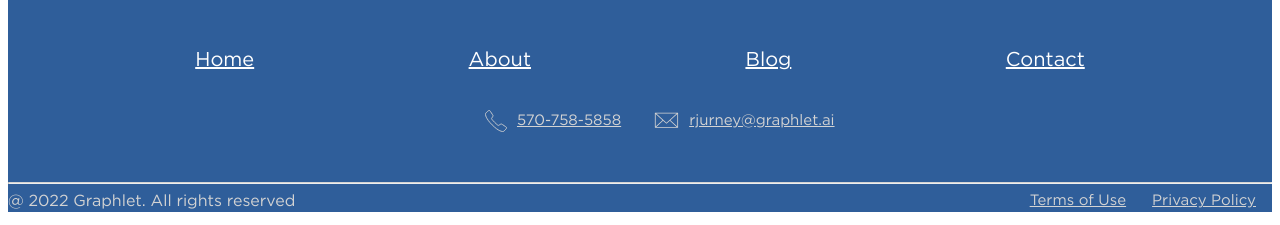
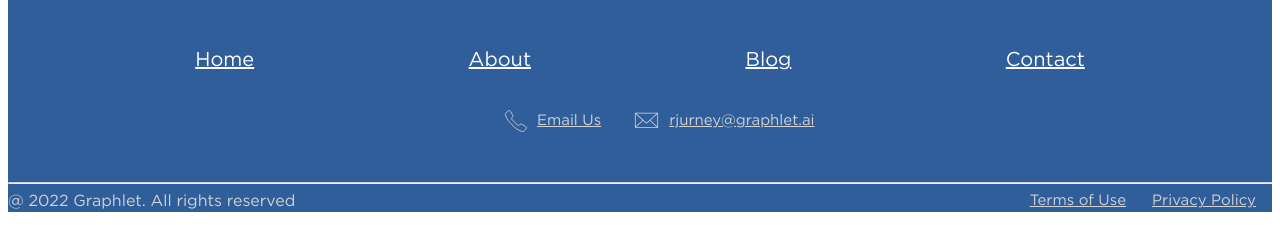
Before and after one commit to Graphlet-AI/graphlet-ai.github.io, a Jekyll site: the page built from 01_index.markdown, in a window 1280 px wide and 900 px high, scrolled down 14403 px. Shown: the part 672-897 px from the top of the window. Built offline with Jekyll 4.4.1, drawn with Linux system fonts in a browser that asks for light colours.

Commit message:
Update footer

```diff
--- a/_config.yml
+++ b/_config.yml
@@ -27,7 +27,7 @@
 url: "" # the base hostname & protocol for your site, e.g. http://example.com
 twitter_username: rjurney
 github_username: rjurney
-phone: 570-758-5858
+phone: Email Us
 
 # Build settings
 theme: minima
--- a/_includes/footer.html
+++ b/_includes/footer.html
@@ -1,35 +1,27 @@
-<link
-  rel="stylesheet"
-  type="text/css"
-  href="{{site.baseurl}}/assets/css/main.css"
-/>
+<link rel="stylesheet" type="text/css" href="{{site.baseurl}}/assets/css/main.css" />
 <footer class="site-footer h-card footer-bg">
     <data class="u-url" href="{{ '/' | relative_url }}"></data>
 
     <div class="wrapper">
         <div class="footer-col-wrapper">
-      <img
-        alt="Graphlet AI"
-        src="{{site.baseurl}}/assets/header/logo.png"
-        class="footer-logo"
-      />
+            <img alt="Graphlet AI" src="{{site.baseurl}}/assets/header/logo.png" class="footer-logo" />
         </div>
         <div class="footer-col-wrapper footer-nav-list">
             <div class="footer-nav-item"><a href="/">Home</a></div>
-      <div class="footer-nav-item"><a href="/about">About</a></div>
-      <div class="footer-nav-item"><a href="/blog">Blog</a></div>
-      <div class="footer-nav-item"><a href="/contact">Contact</a></div>
+            <div class="footer-nav-item"><a href="/">About</a></div>
+            <div class="footer-nav-item"><a href="https://blog.graphlet.ai">Blog</a></div>
+            <div class="footer-nav-item"><a href="mailto:rjurney@graphlet.ai">Contact</a></div>
         </div>
 
         <div class="social-links">
             <ul class="custom-list">
                 <li>
                     <span class="phone-icon"></span>
-          <a href="tel:{{site.phone}}">{{site.phone}}</a>
+                    <a href="mailto:rjurney@graphlet.ai">{{site.phone}}</a>
                 </li>
                 <li>
                     <span class="email-icon-light"></span>
-          <a href="mailto:{{site.email}}">{{site.email}}</a>
+                    <a href="mailto:rjurney@graphlet.ai">{{site.email}}</a>
                 </li>
             </ul>
         </div>
```
Lines whose indentation alone changed are shown as unchanged.
